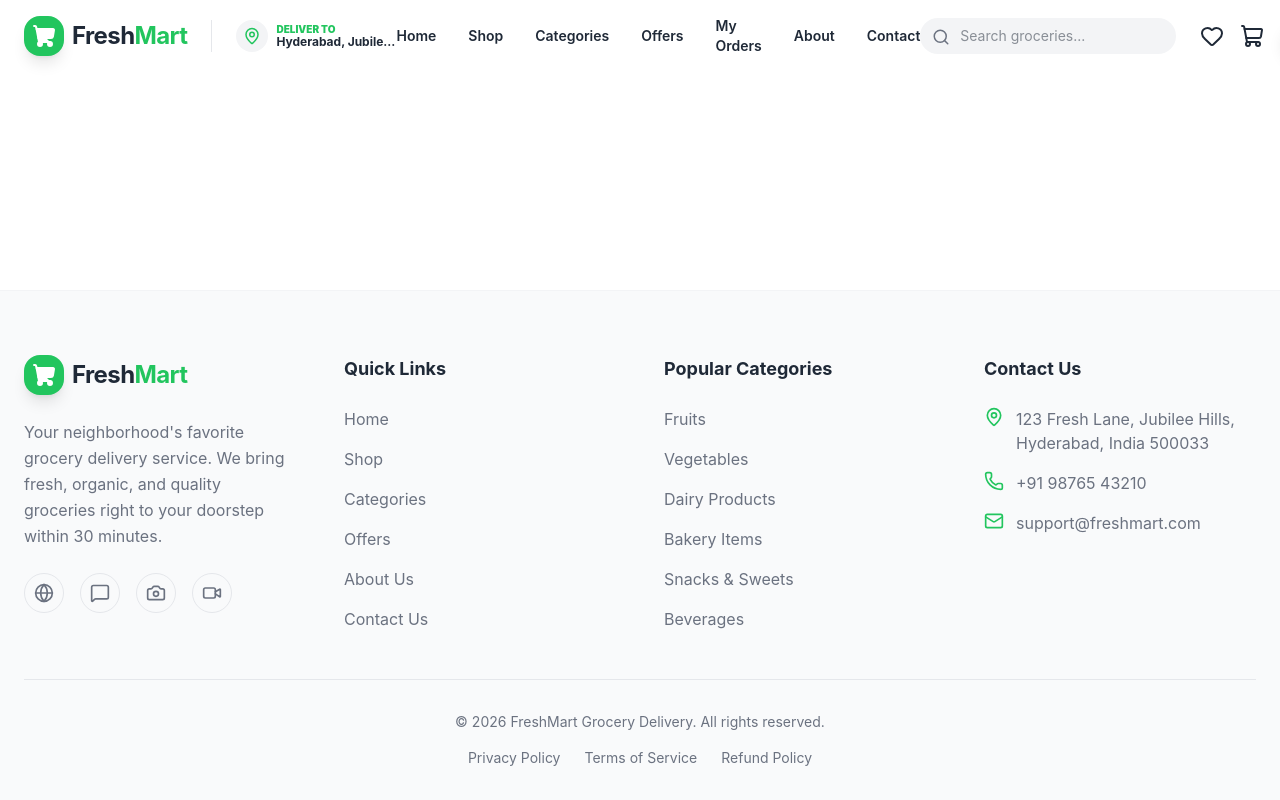
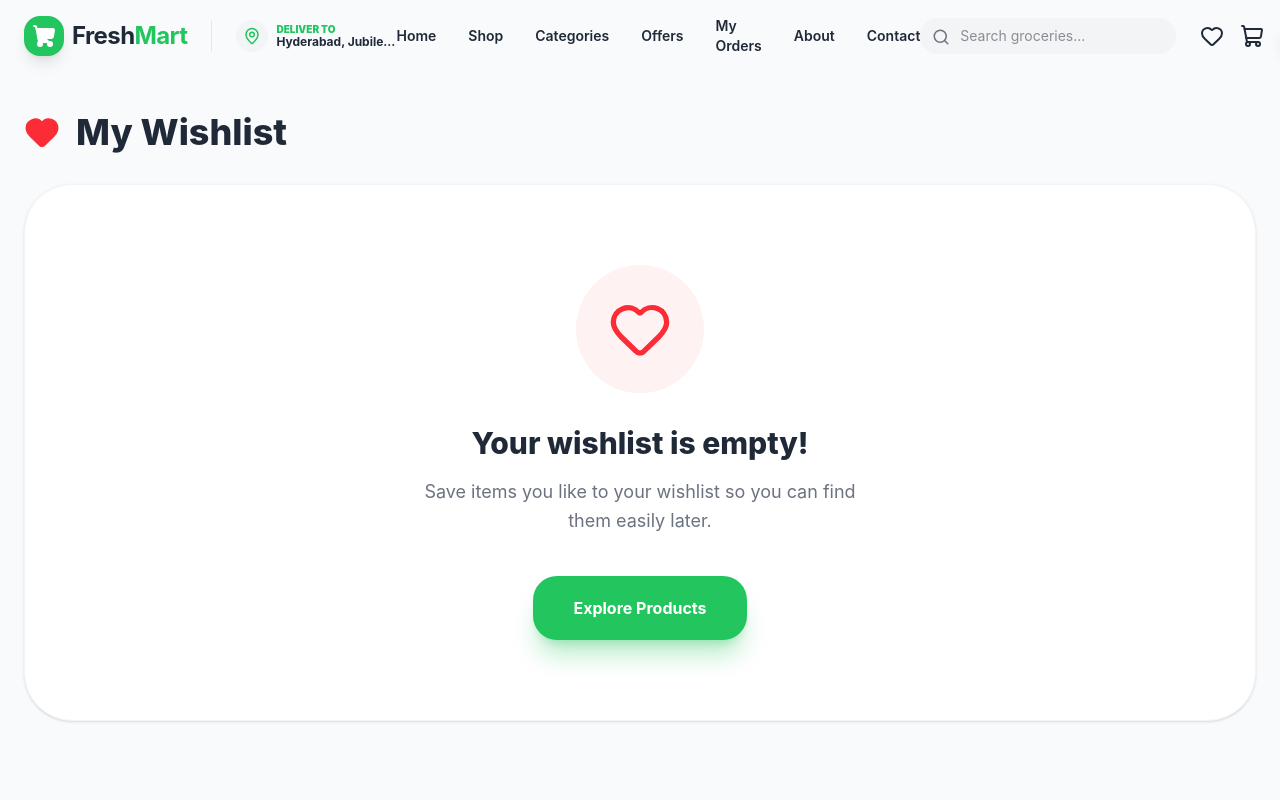
Before and after one commit to Ludhi109/FreshMart, a React (Vite) app in the folder frontend/: page /wishlist in a window 1280 px wide. Shown: the top 800 px of the page. Built offline with nearby package versions, Linux system fonts and the light colour scheme.

Commit message:
Implement Wishlist page and routing

```diff
--- a/frontend/src/App.jsx
+++ b/frontend/src/App.jsx
@@ -26,6 +26,7 @@ import Offers from './pages/Offers';
 import About from './pages/About';
 import Contact from './pages/Contact';
 import MyOrders from './pages/MyOrders';
+import Wishlist from './pages/Wishlist';
 
 const AnimatedRoutes = () => {
   const location = useLocation();
@@ -38,6 +39,7 @@ const AnimatedRoutes = () => {
         <Route path="/categories" element={<Categories />} />
         <Route path="/product/:id" element={<ProductDetails />} />
         <Route path="/cart" element={<Cart />} />
+        <Route path="/wishlist" element={<Wishlist />} />
         <Route path="/checkout" element={<Checkout />} />
         <Route path="/offers" element={<Offers />} />
         <Route path="/about" element={<About />} />
--- /dev/null
+++ b/frontend/src/pages/Wishlist.jsx
@@ -0,0 +1,103 @@
+import React from 'react';
+import { Link } from 'react-router-dom';
+import { Heart, Trash2, ShoppingCart, ArrowLeft } from 'lucide-react';
+import { useCart } from '../context/CartContext';
+import PageTransition from '../components/PageTransition';
+import { motion, AnimatePresence } from 'framer-motion';
+
+const Wishlist = () => {
+  const { wishlist, toggleWishlist, addToCart } = useCart();
+
+  return (
+    <PageTransition>
+      <div className="pt-28 pb-20 min-h-screen bg-gray-50">
+        <div className="container mx-auto px-4 md:px-6">
+          <h1 className="text-4xl font-extrabold text-text-main mb-8 flex items-center gap-4">
+            <Heart size={36} className="text-red-500 fill-red-500" />
+            My Wishlist
+          </h1>
+
+          {wishlist.length > 0 ? (
+            <div className="grid gap-6">
+              <AnimatePresence mode='popLayout'>
+                {wishlist.map((item) => (
+                  <motion.div
+                    key={item.id}
+                    layout
+                    initial={{ opacity: 0, y: 20 }}
+                    animate={{ opacity: 1, y: 0 }}
+                    exit={{ opacity: 0, x: -20 }}
+                    className="bg-white rounded-[2rem] p-4 md:p-6 shadow-sm border border-gray-100 flex items-center gap-4 md:gap-8 group"
+                  >
+                    <div className="w-24 h-24 md:w-32 md:h-32 rounded-2xl overflow-hidden bg-gray-50 shrink-0 flex items-center justify-center p-2">
+                      <img
+                        src={item.image}
+                        alt={item.name}
+                        className="w-full h-full object-contain group-hover:scale-110 transition-transform duration-500"
+                        onError={(e) => {
+                          e.target.src = `https://placehold.co/600x600/22c55e/ffffff?text=${encodeURIComponent(item.name)}`;
+                        }}
+                      />
+                    </div>
+
+                    <div className="flex-1 min-w-0">
+                      <div className="flex items-start justify-between gap-4 mb-1">
+                        <Link to={`/product/${item.id}`} className="text-lg md:text-xl font-bold text-text-main hover:text-primary transition-colors truncate">
+                          {item.name}
+                        </Link>
+                        <button
+                          onClick={() => toggleWishlist(item)}
+                          className="p-2 text-red-500 hover:bg-red-50 rounded-xl transition-colors shrink-0"
+                          title="Remove from wishlist"
+                        >
+                          <Trash2 size={20} />
+                        </button>
+                      </div>
+                      <p className="text-xs md:text-sm font-bold text-primary uppercase tracking-wider mb-4">{item.category}</p>
+
+                      <div className="flex flex-wrap items-center justify-between gap-4">
+                        <div className="text-2xl font-black text-text-main">₹{item.price}</div>
+                        <button
+                          onClick={() => addToCart(item)}
+                          className="bg-primary hover:bg-primary-dark text-white px-6 py-3 rounded-xl font-bold flex items-center gap-2 shadow-lg shadow-primary/20 transition-all active:scale-95"
+                        >
+                          <ShoppingCart size={18} />
+                          Add to Cart
+                        </button>
+                      </div>
+                    </div>
+                  </motion.div>
+                ))}
+              </AnimatePresence>
+
+              <div className="mt-8">
+                <Link to="/shop" className="inline-flex items-center gap-2 text-primary font-bold hover:underline">
+                  <ArrowLeft size={18} />
+                  Continue Shopping
+                </Link>
+              </div>
+            </div>
+          ) : (
+            <div className="bg-white rounded-[3rem] p-20 text-center shadow-sm border border-gray-100">
+              <div className="w-32 h-32 bg-red-50 rounded-full flex items-center justify-center mx-auto mb-8 text-red-500">
+                <Heart size={64} />
+              </div>
+              <h2 className="text-3xl font-extrabold text-text-main mb-4">Your wishlist is empty!</h2>
+              <p className="text-text-muted mb-10 max-w-md mx-auto text-lg leading-relaxed">
+                Save items you like to your wishlist so you can find them easily later.
+              </p>
+              <Link
+                to="/shop"
+                className="inline-flex bg-primary hover:bg-primary-dark text-white px-10 py-5 rounded-2xl font-bold transition-all shadow-xl shadow-primary/30 active:scale-95"
+              >
+                Explore Products
+              </Link>
+            </div>
+          )}
+        </div>
+      </div>
+    </PageTransition>
+  );
+};
+
+export default Wishlist;
```
